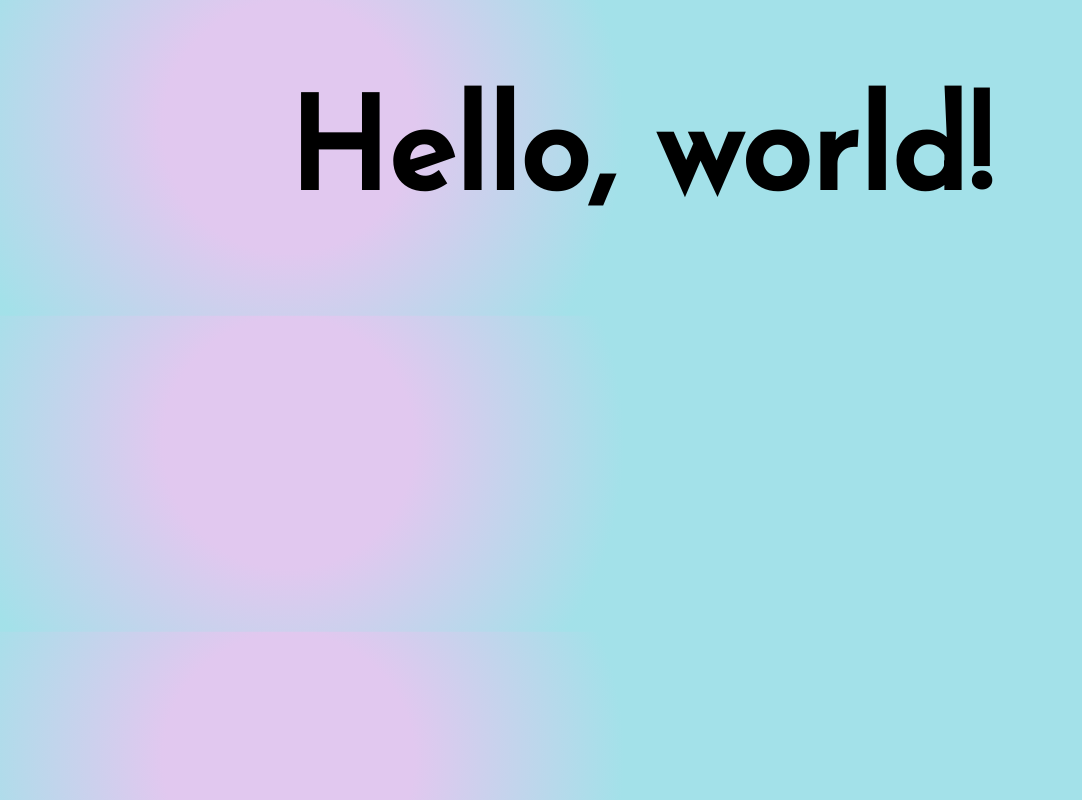
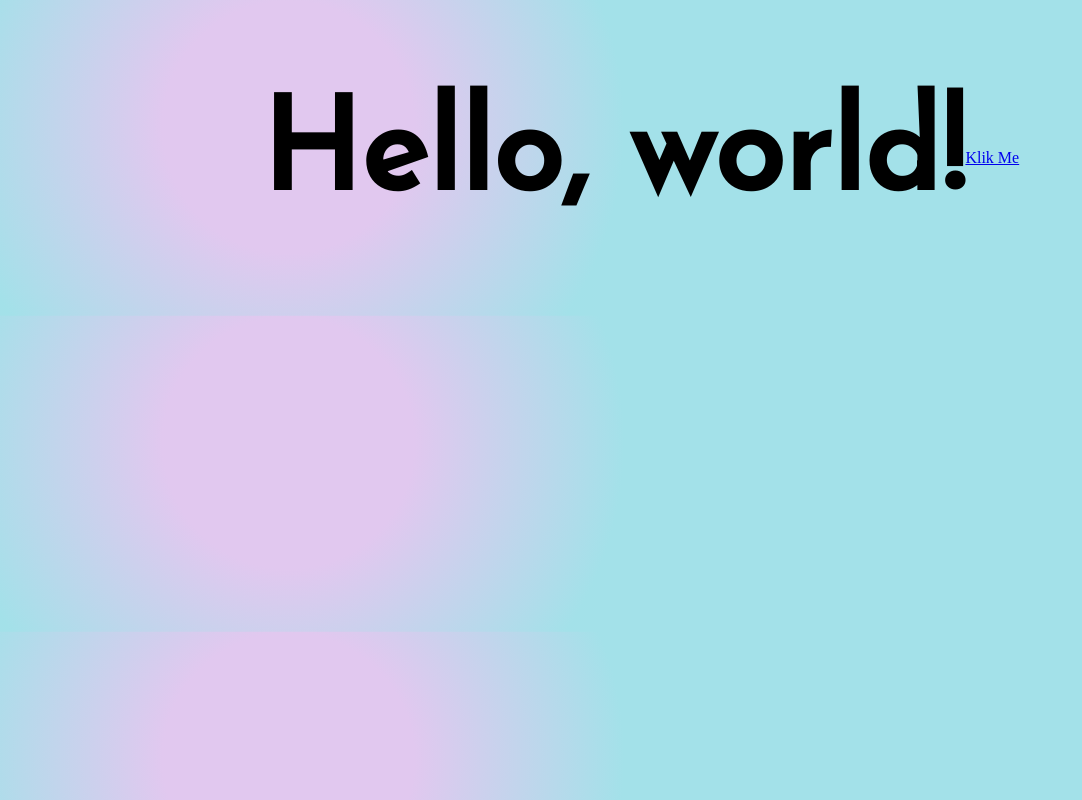
Before and after one commit to harisbudiGO/haris.github.io, a plain HTML site: page index.html in a window 1280 px wide. Shown: the whole page, without its empty margins (0-1082 px from the left). Drawn offline with Linux system fonts and the light colour scheme.

Commit message:
Update index.html
menambah link ke home.html

```diff
--- a/index.html
+++ b/index.html
@@ -42,5 +42,6 @@
 </head>
 <body>
 <h1>Hello, world!</h1>
+    <a href ="home.html" > Klik Me </a>
 </body>
 </html>
```
